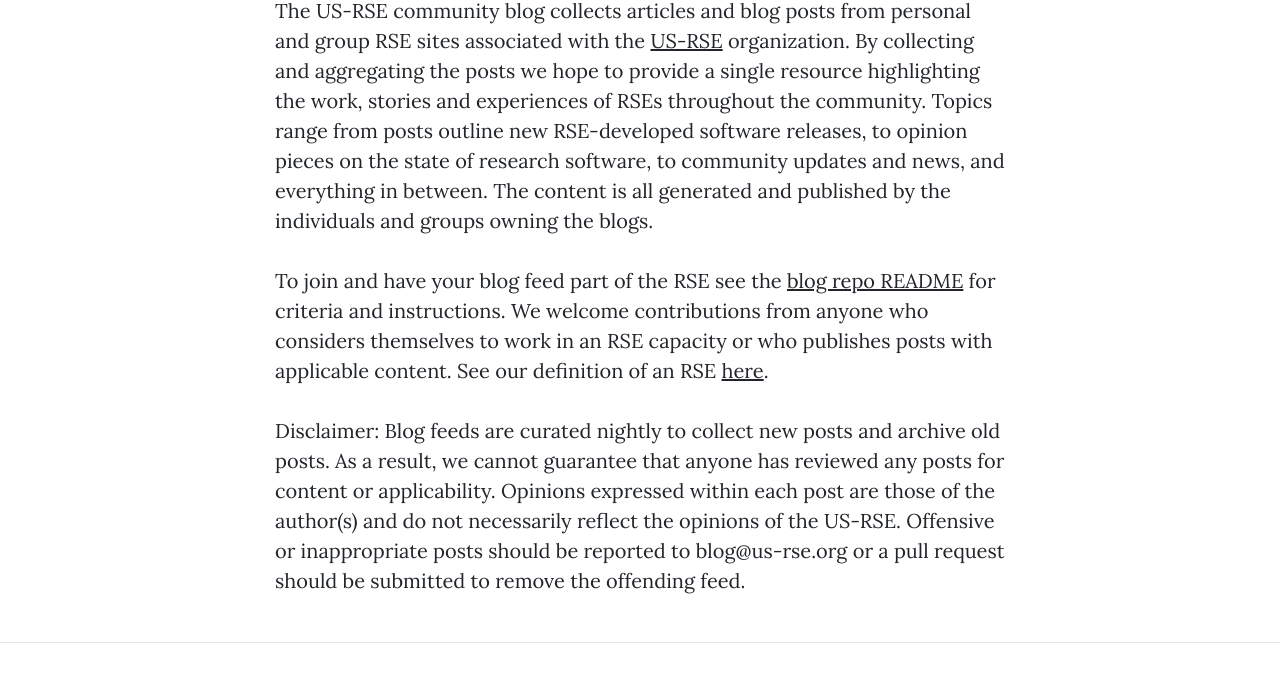
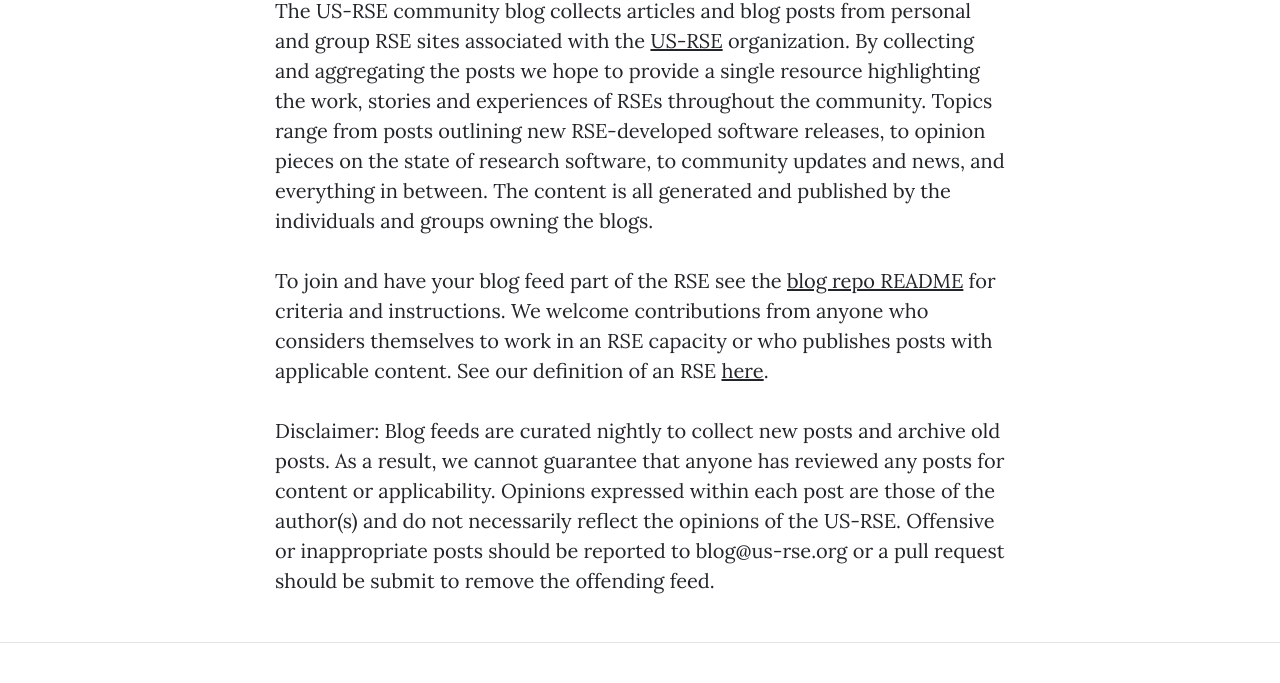
Before and after one commit to USRSE/blog, a Jekyll site: the page built from pages/about.md, in a window 1280 px wide. Shown: the part 418-1101 px from the top of the page. Built offline with Jekyll 4.4.1, drawn with Linux system fonts in a browser that asks for light colours; nearby versions of some CDN libraries.

Commit message:
minor fixes

```diff
--- a/pages/about.md
+++ b/pages/about.md
@@ -5,9 +5,9 @@
 permalink: /about/
 ---
 
-The US-RSE community blog collects articles and blog posts from personal and group RSE sites associated with the [US-RSE](https://us-rse.org) organization.  By collecting and aggregating the posts we hope to provide a single resource highlighting the work, stories and experiences of RSEs throughout the community.  Topics range from posts outline new RSE-developed software releases, to opinion pieces on the state of research software, to community updates and news, and everything in between.  The content is all generated and published by the individuals and groups owning the blogs.
+The US-RSE community blog collects articles and blog posts from personal and group RSE sites associated with the [US-RSE](https://us-rse.org) organization.  By collecting and aggregating the posts we hope to provide a single resource highlighting the work, stories and experiences of RSEs throughout the community.  Topics range from posts outlining new RSE-developed software releases, to opinion pieces on the state of research software, to community updates and news, and everything in between.  The content is all generated and published by the individuals and groups owning the blogs.
 
 To join and have your blog feed part of the RSE see the [blog repo README](https://github.com/USRSE/blog) for criteria and instructions.  We welcome contributions from anyone who considers themselves to work in an RSE capacity or who publishes posts with applicable content.  See our definition of an RSE [here](https://us-rse.org/what-is-an-rse/).
 
 Disclaimer:
-Blog feeds are curated nightly to collect new posts and archive old posts.  As a result, we cannot guarantee that anyone has reviewed any posts for content or applicability.  Opinions expressed within each post are those of the author(s) and do not necessarily reflect the opinions of the US-RSE.  Offensive or inappropriate posts should be reported to blog@us-rse.org or a pull request should be submitted to remove the offending feed.
+Blog feeds are curated nightly to collect new posts and archive old posts.  As a result, we cannot guarantee that anyone has reviewed any posts for content or applicability.  Opinions expressed within each post are those of the author(s) and do not necessarily reflect the opinions of the US-RSE.  Offensive or inappropriate posts should be reported to blog@us-rse.org or a pull request should be submit to remove the offending feed.
```
